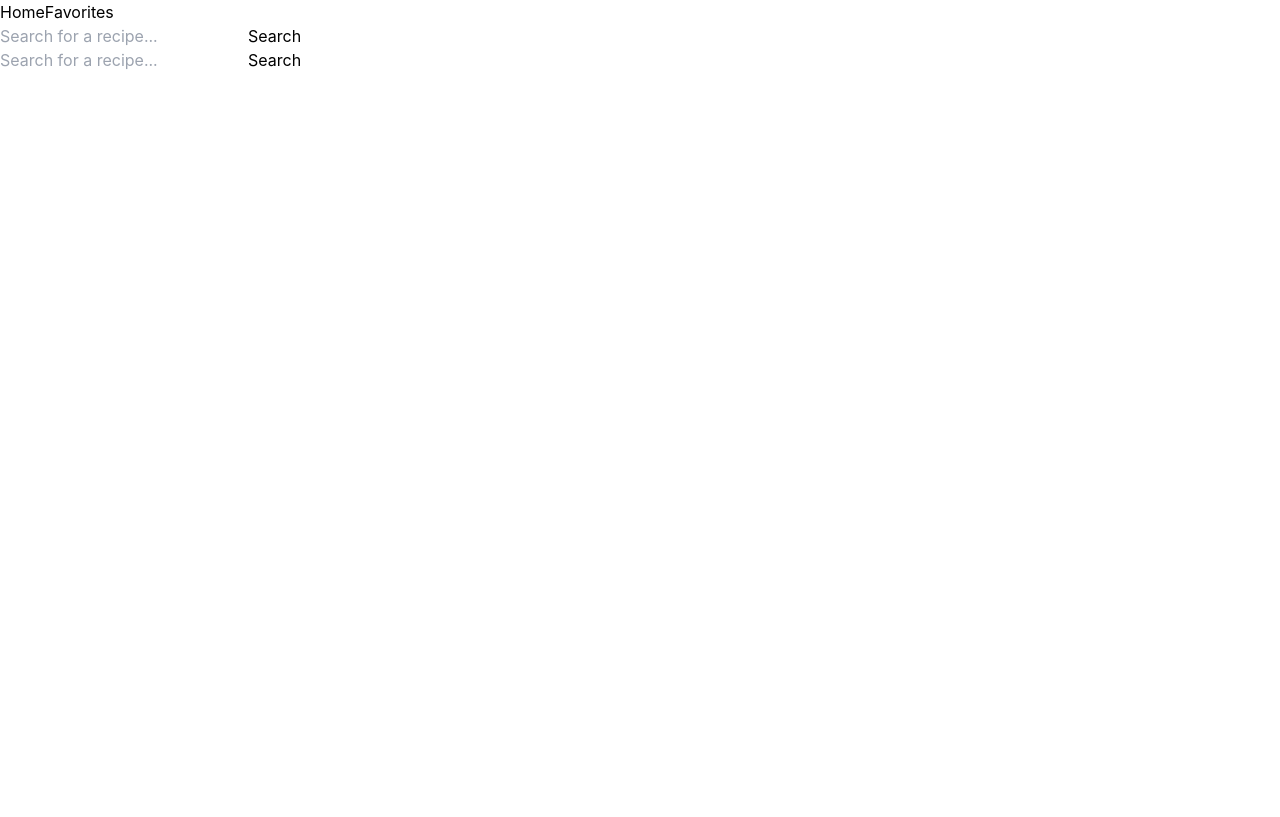
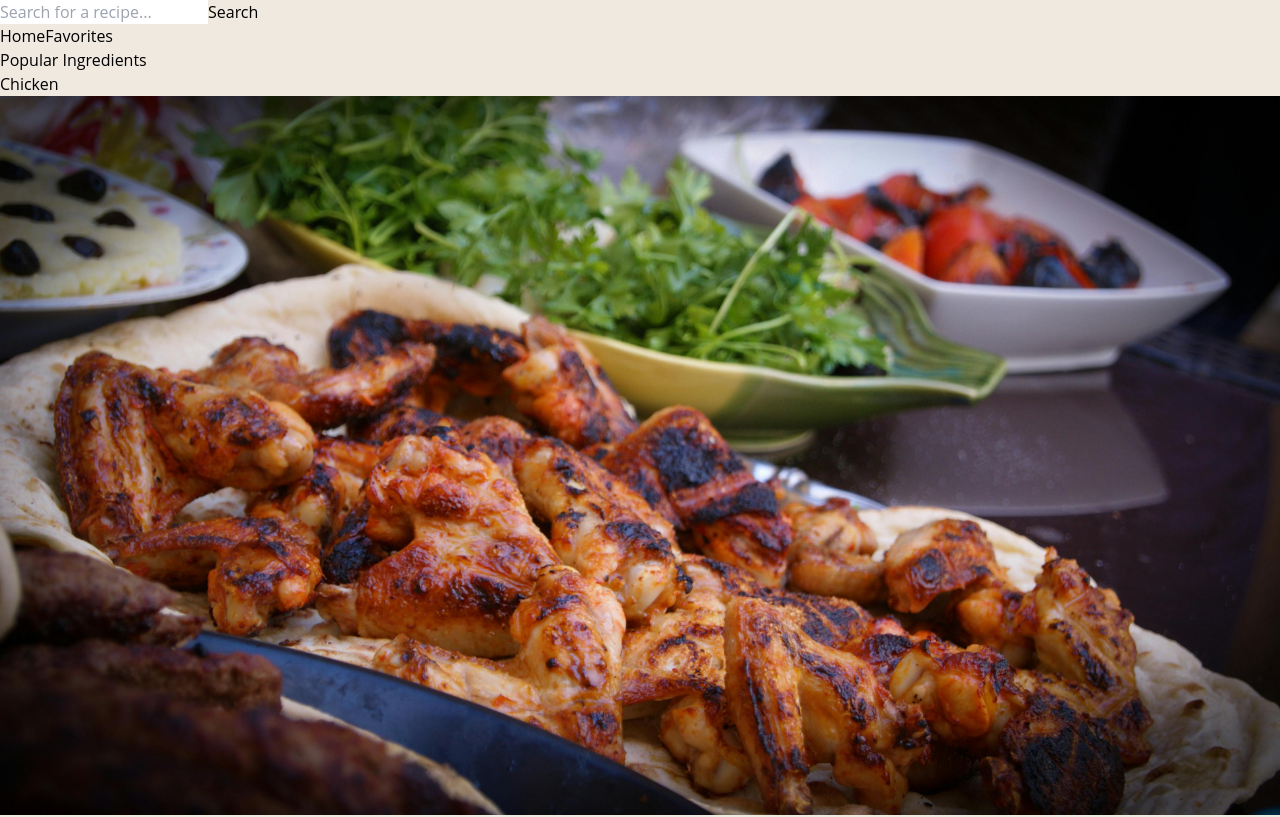
Before and after one commit to kkumber/diyeats, a React (Create React App) app: page / in a window 1280 px wide. Shown: the top 817 px of the page. Built offline with nearby package versions, Linux system fonts and the light colour scheme.

Commit message:
resolve some issues

```diff
--- a/src/App.tsx
+++ b/src/App.tsx
@@ -14,8 +14,8 @@ function App() {
     <Router>
     <div className="App">
       <main>
+      <Header />
       <Navbar />
-      <Header />
       <Routes>
         <Route path='/' element={<Home />} />
         <Route path='/pages/Search' element={<Search />}/>
--- a/src/index.css
+++ b/src/index.css
@@ -1,26 +1,15 @@
 @tailwind base;
 @tailwind components;
 @tailwind utilities;
+@import url('https://fonts.googleapis.com/css2?family=Open+Sans:ital,wght@0,300..800;1,300..800&display=swap');
+@import url('https://fonts.googleapis.com/css2?family=Montserrat:ital,wght@0,100..900;1,100..900&family=Open+Sans:ital,wght@0,300..800;1,300..800&display=swap');
+
+
+* {
+  margin: 0;
+  font-family: "Open Sans", sans-serif;
+}
 
 body {
-  margin: 0;
-  font-family: -apple-system, BlinkMacSystemFont, 'Segoe UI', 'Roboto', 'Oxygen',
-    'Ubuntu', 'Cantarell', 'Fira Sans', 'Droid Sans', 'Helvetica Neue',
-    sans-serif;
-  -webkit-font-smoothing: antialiased;
-  -moz-osx-font-smoothing: grayscale;
+  background-color: #EFE9E0;
 }
-
-code {
-  font-family: source-code-pro, Menlo, Monaco, Consolas, 'Courier New',
-    monospace;
-}
-
-img {
-  width: 200px;
-  height: 200px;
-}
-
-.ingredientContainer, .foodContainer {
-  cursor: pointer;
-}
--- a/src/pages/Home.tsx
+++ b/src/pages/Home.tsx
@@ -7,8 +7,6 @@ import Loading from "../components/Loading"
 import ErrorPage from "../components/ErrorPage"
 import Ingredients from "../components/Ingredients"
 
-
-
 export interface ItemInterface {
     id: number;
     title: string;
@@ -17,32 +15,10 @@ export interface ItemInterface {
 
 
 const Home = () => {
-    const APIKEY = 'ae98638f897c4eb79d6f212f141affb8';
-    const [query, setQuery] = useState<string>('');
-    const [number, setNumber] = useState<number>(1);
-    const navigate = useNavigate();
-
-    const {data: itemData, loading, error: dataError} = useFetch(``);
-    const [error, setError] = useState<string | null>(dataError);
-
-
-    const handleQuery = (e: React.FormEvent<HTMLFormElement>): void => {
-        e?.preventDefault();
-        navigate(`/pages/Search?query=${encodeURIComponent(query)}&number=${number}`);
-    }
 
     return (
         <div className="home">
-            {loading && <Loading />}
-            {error && <ErrorPage error={error} />}
-            <div className="form-container">
-            <form onSubmit={handleQuery}>
-                <input type="text" onChange={(e) => setQuery(e.target.value)}
-                value={query}
-                placeholder="Search for a recipe..." />
-                <button className="searchBtn">Search</button>
-            </form>
-            </div>
+            <Ingredients />
         </div>
     )
 }
--- a/src/pages/Meal.tsx
+++ b/src/pages/Meal.tsx
@@ -110,7 +110,6 @@ const Meal = () => {
                             <li>{index + 1}. {step.step}</li>
                         </ul>
                     )}
-
                 </div>
         </div>
      );
--- a/tailwind.config.js
+++ b/tailwind.config.js
@@ -4,7 +4,15 @@ module.exports = {
     "./src/**/*.{js,jsx,ts,tsx}",
   ],
   theme: {
-    extend: {},
+    extend: {
+      colors: {
+        "background": "#DDC1A6",
+        "milky-white": "#EFE9E0",
+        "milky-brown": "#CBA37B",
+        "dark-brown": "#955639",
+        "light-brown": "#C08A5F"
+      }
+    },
   },
   plugins: [],
 }
```
